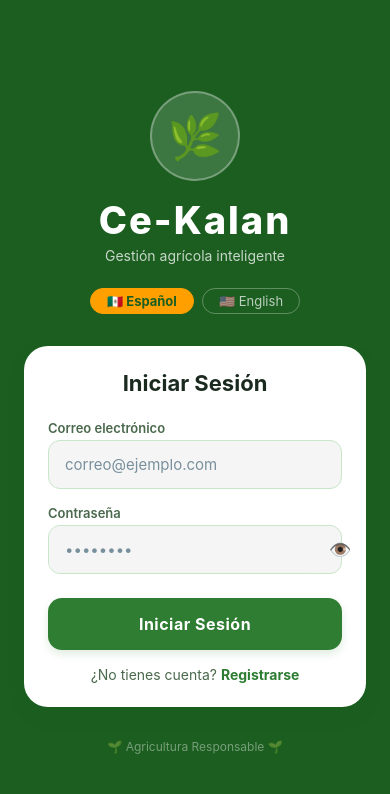
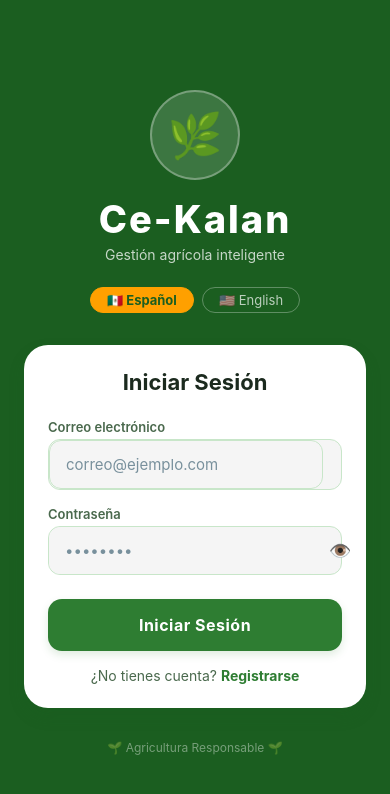
Before and after one commit to ElianZ407/App-movil-Ce_kalan, a React Native app in the folder frontend/: screen /Login in a window 390 px wide. Shown: the top 794 px of the page. Built offline with nearby package versions, Linux system fonts and the light colour scheme; no server answers; what react-native-calendars would draw is missing.

Commit message:
Validaciónes en login y registro

```diff
--- a/frontend/src/screens/LoginScreen.js
+++ b/frontend/src/screens/LoginScreen.js
@@ -7,7 +7,7 @@ import {
 import { useAuth } from '../context/AuthContext';
 import { useLanguage } from '../context/LanguageContext';
 import { COLORS, SPACING, SHADOWS } from '../constants/theme';
-import { validateLogin, sanitize } from '../utils/validation';
+import { validateLogin, sanitize, isValidEmail } from '../utils/validation';
 import { getErrorMessage, logError } from '../utils/errorHandler';
 
 export default function LoginScreen({ navigation }) {
@@ -16,9 +16,25 @@ export default function LoginScreen({ navigation }) {
     const [cargando, setCargando] = useState(false);
     const [mostrarPassword, setMostrarPassword] = useState(false);
     const [correoError, setCorreoError] = useState('');
+    const [correoValido, setCorreoValido] = useState(null); // null=sin tocar, true=válido, false=inválido
 
     const { login } = useAuth();
     const { t, idioma, cambiarIdioma } = useLanguage();
+
+    // Validación en tiempo real del correo
+    const onCorreoChange = (valor) => {
+        setCorreo(valor);
+        setCorreoError('');
+        if (valor.trim().length === 0) {
+            setCorreoValido(null);
+        } else if (isValidEmail(valor.trim())) {
+            setCorreoValido(true);
+            setCorreoError('');
+        } else {
+            setCorreoValido(false);
+            setCorreoError('Formato de correo inválido (ej: nombre@dominio.com)');
+        }
+    };
 
     const handleLogin = async () => {
         // Limpiar errores previos
@@ -84,17 +100,25 @@ export default function LoginScreen({ navigation }) {
 
                     <View style={styles.inputGroup}>
                         <Text style={styles.label}>{t.email}</Text>
+                        <View style={[
+                            styles.inputWrapper,
+                            correoValido === true && styles.inputWrapperValid,
+                            correoValido === false && styles.inputWrapperError,
+                        ]}>
                             <TextInput
                                 style={styles.input}
                                 value={correo}
-                            onChangeText={(v) => { setCorreo(v); setCorreoError(''); }}
+                                onChangeText={onCorreoChange}
                                 placeholder="correo@ejemplo.com"
                                 placeholderTextColor={COLORS.textLight}
                                 keyboardType="email-address"
                                 autoCapitalize="none"
                                 autoCorrect={false}
-                            maxLength={150}  // Límite de longitud en campo
+                                maxLength={150}
                             />
+                            {correoValido === true && <Text style={styles.inputIcon}>✅</Text>}
+                            {correoValido === false && <Text style={styles.inputIcon}>❌</Text>}
+                        </View>
                         {correoError ? <Text style={styles.fieldError}>{correoError}</Text> : null}
                     </View>
 
@@ -184,7 +208,16 @@ const styles = StyleSheet.create({
         fontSize: 15, color: COLORS.textPrimary,
         borderWidth: 1.5, borderColor: COLORS.border,
     },
-    fieldError: { color: COLORS.error, fontSize: 12, marginTop: 4 },
+    fieldError: { color: '#D32F2F', fontSize: 12, marginTop: 4 },
+    inputWrapper: {
+        flexDirection: 'row', alignItems: 'center',
+        backgroundColor: COLORS.surfaceGray, borderRadius: 12,
+        borderWidth: 1.5, borderColor: COLORS.border,
+        overflow: 'hidden',
+    },
+    inputWrapperValid: { borderColor: '#2E7D32' },
+    inputWrapperError: { borderColor: '#D32F2F' },
+    inputIcon: { fontSize: 16, paddingRight: SPACING.sm },
     passwordContainer: {
         flexDirection: 'row', alignItems: 'center',
         backgroundColor: COLORS.surfaceGray, borderRadius: 12,
--- a/frontend/src/screens/RegistroScreen.js
+++ b/frontend/src/screens/RegistroScreen.js
@@ -7,7 +7,7 @@ import {
 import { useAuth } from '../context/AuthContext';
 import { useLanguage } from '../context/LanguageContext';
 import { COLORS, SPACING, SHADOWS } from '../constants/theme';
-import { validateRegistro, sanitize } from '../utils/validation';
+import { validateRegistro, sanitize, isValidEmail } from '../utils/validation';
 import { getErrorMessage, logError } from '../utils/errorHandler';
 
 export default function RegistroScreen({ navigation }) {
@@ -15,15 +15,30 @@ export default function RegistroScreen({ navigation }) {
     const [correo, setCorreo] = useState('');
     const [password, setPassword] = useState('');
     const [cargando, setCargando] = useState(false);
+    const [correoValido, setCorreoValido] = useState(null); // null=sin tocar, true=válido, false=inválido
+    const [correoError, setCorreoError] = useState('');
+
     const { registro } = useAuth();
     const { t } = useLanguage();
 
+    // Validación en tiempo real del correo
+    const onCorreoChange = (valor) => {
+        setCorreo(valor);
+        setCorreoError('');
+        if (valor.trim().length === 0) {
+            setCorreoValido(null);
+        } else if (isValidEmail(valor.trim())) {
+            setCorreoValido(true);
+        } else {
+            setCorreoValido(false);
+            setCorreoError('Formato inválido (ej: nombre@dominio.com)');
+        }
+    };
+
     const handleRegistro = async () => {
-        // Sanitizar entradas
         const nombreSanitizado = sanitize(nombre);
         const correoSanitizado = sanitize(correo);
 
-        // Validar antes de enviar al servidor
         const { valid, error } = validateRegistro(nombreSanitizado, correoSanitizado, password);
         if (!valid) {
             Alert.alert(t.error, error);
@@ -56,6 +71,8 @@ export default function RegistroScreen({ navigation }) {
                 </View>
 
                 <View style={styles.card}>
+
+                    {/* Nombre */}
                     <View style={styles.inputGroup}>
                         <Text style={styles.label}>{t.name}</Text>
                         <TextInput
@@ -65,15 +82,22 @@ export default function RegistroScreen({ navigation }) {
                             placeholder="Juan García"
                             placeholderTextColor={COLORS.textLight}
                             maxLength={100}
+                            autoCorrect={false}
                         />
                     </View>
 
+                    {/* Correo con validación inline */}
                     <View style={styles.inputGroup}>
                         <Text style={styles.label}>{t.email}</Text>
+                        <View style={[
+                            styles.inputWrapper,
+                            correoValido === true && styles.inputWrapperValid,
+                            correoValido === false && styles.inputWrapperError,
+                        ]}>
                             <TextInput
-                            style={styles.input}
+                                style={styles.inputInner}
                                 value={correo}
-                            onChangeText={setCorreo}
+                                onChangeText={onCorreoChange}
                                 placeholder="correo@ejemplo.com"
                                 placeholderTextColor={COLORS.textLight}
                                 keyboardType="email-address"
@@ -81,8 +105,13 @@ export default function RegistroScreen({ navigation }) {
                                 autoCorrect={false}
                                 maxLength={150}
                             />
+                            {correoValido === true && <Text style={styles.inputIcon}>✅</Text>}
+                            {correoValido === false && <Text style={styles.inputIcon}>❌</Text>}
+                        </View>
+                        {correoError ? <Text style={styles.fieldError}>{correoError}</Text> : null}
                     </View>
 
+                    {/* Contraseña */}
                     <View style={styles.inputGroup}>
                         <Text style={styles.label}>{t.password}</Text>
                         <TextInput
@@ -132,12 +161,32 @@ const styles = StyleSheet.create({
     },
     inputGroup: { marginBottom: SPACING.md },
     label: { fontSize: 13, fontWeight: '600', color: COLORS.textSecondary, marginBottom: SPACING.xs },
+
+    // Campo normal
     input: {
         backgroundColor: COLORS.surfaceGray, borderRadius: 12,
         paddingHorizontal: SPACING.md, paddingVertical: 14,
         fontSize: 15, color: COLORS.textPrimary,
         borderWidth: 1.5, borderColor: COLORS.border,
     },
+
+    // Wrapper del correo con borde dinámico
+    inputWrapper: {
+        flexDirection: 'row', alignItems: 'center',
+        backgroundColor: COLORS.surfaceGray, borderRadius: 12,
+        borderWidth: 1.5, borderColor: COLORS.border,
+        overflow: 'hidden',
+    },
+    inputWrapperValid: { borderColor: '#2E7D32' },
+    inputWrapperError: { borderColor: '#D32F2F' },
+    inputInner: {
+        flex: 1,
+        paddingHorizontal: SPACING.md, paddingVertical: 14,
+        fontSize: 15, color: COLORS.textPrimary,
+    },
+    inputIcon: { fontSize: 16, paddingRight: SPACING.sm },
+    fieldError: { color: '#D32F2F', fontSize: 12, marginTop: 4 },
+
     button: {
         backgroundColor: COLORS.primary, borderRadius: 14,
         paddingVertical: 16, alignItems: 'center', marginTop: SPACING.sm, ...SHADOWS.medium,
```
Lines whose indentation alone changed are shown as unchanged.
